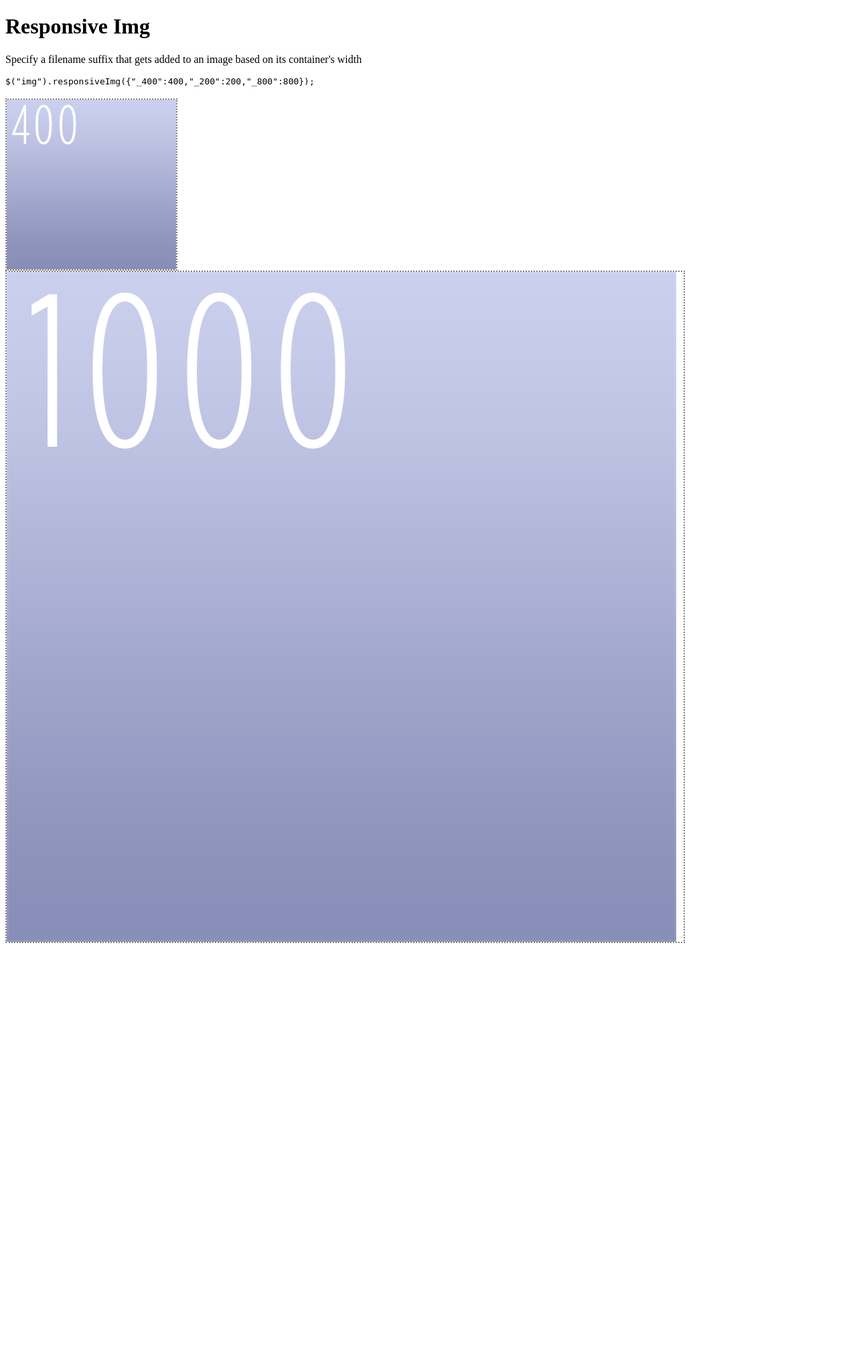
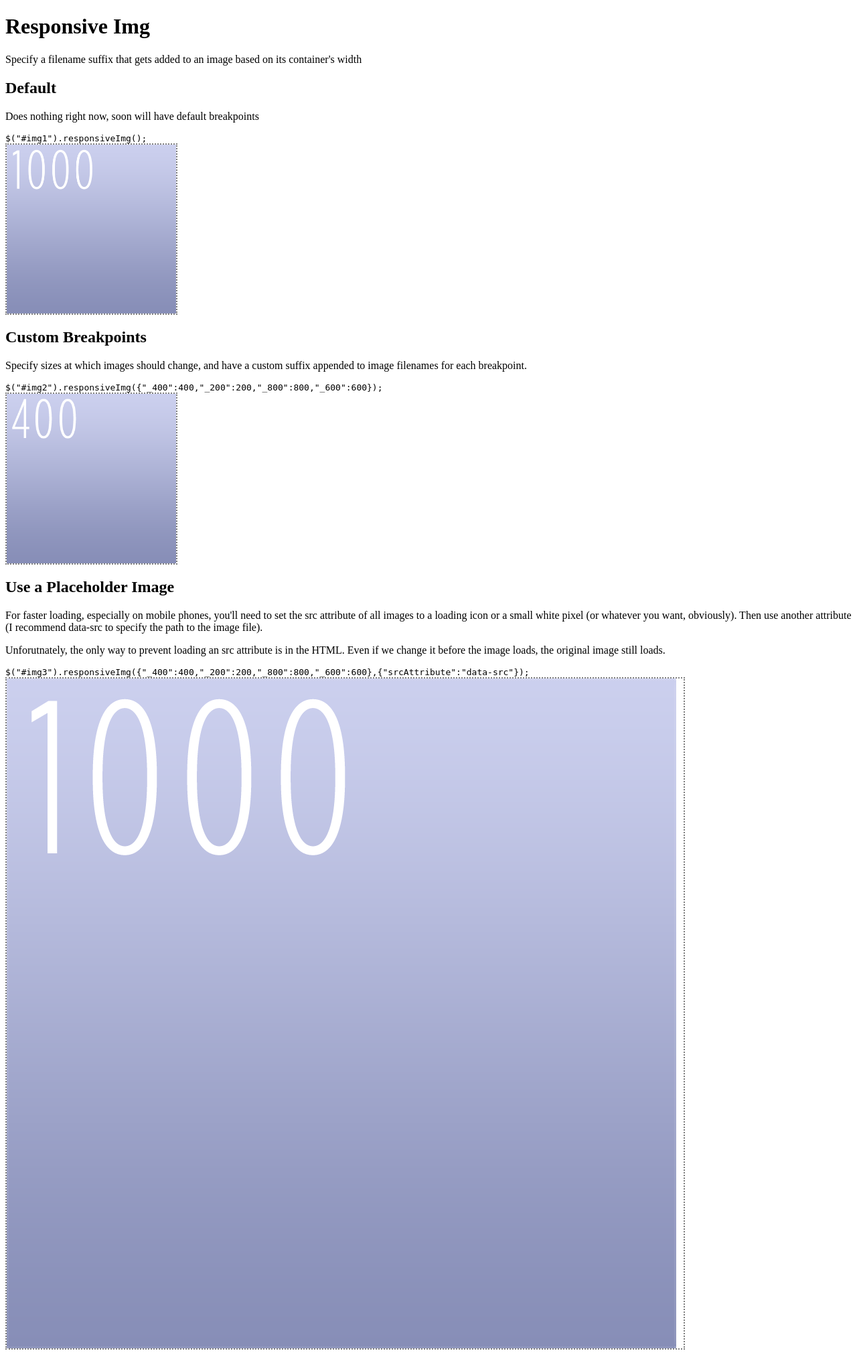
Before and after one commit to drewbrolik/Responsive-Img, a PHP site: page / in a window 1280 px wide. Shown: the whole page at 67% size. Before the commit the page ends 1408 px from the top, so only its background shows below. Run offline with PHP 8.4, Linux system fonts and the light colour scheme; some libraries are stand-ins or nearby versions.

Commit message:
Added a "loading image" option and updated examples

```diff
--- a/index.php
+++ b/index.php
@@ -15,9 +15,9 @@
 
 $(function() {
 
-	//$("img").responsiveImg();
-	$("img").responsiveImg({"_400":400,"_200":200,"_800":800,"_600":600});
-
+	$("#img1").responsiveImg();
+	$("#img2").responsiveImg({"_400":400,"_200":200,"_800":800,"_600":600});
+	$("#img3").responsiveImg({"_400":400,"_200":200,"_800":800,"_600":600},{"srcAttribute":"data-src"});
 
 });
 
@@ -26,15 +26,27 @@ $(function() {
 <h1>Responsive Img</h1>
 
 <p>Specify a filename suffix that gets added to an image based on its container's width</p>
-<code>$("img").responsiveImg({"_400":400,"_200":200,"_800":800});</code>
 
-<br /><br />
+<h2>Default</h2>
+<p>Does nothing right now, soon will have default breakpoints</p>
+<code>$("#img1").responsiveImg();</code>
+<div style="width:20%; border:2px dotted rgba(0,0,0,.5);">
+	<img id="img1" src="images/image.png" style="max-width:100%;" />
+</div>
 
+<h2>Custom Breakpoints</h2>
+<p>Specify sizes at which images should change, and have a custom suffix appended to image filenames for each breakpoint.</p>
+<code>$("#img2").responsiveImg({"_400":400,"_200":200,"_800":800,"_600":600});</code>
 <div style="width:20%; border:2px dotted rgba(0,0,0,.5);">
-	<img src="images/image.png" style="max-width:100%;" />
+	<img id="img2" src="images/image.png" style="max-width:100%;" />
 </div>
+
+<h2>Use a Placeholder Image</h2>
+<p>For faster loading, especially on mobile phones, you'll need to set the src attribute of all images to a loading icon or a small white pixel (or whatever you want, obviously). Then use another attribute (I recommend data-src to specify the path to the image file).</p>
+<p>Unforutnately, the only way to prevent loading an src attribute is in the HTML. Even if we change it before the image loads, the original image still loads.</p>
+<code>$("#img3").responsiveImg({"_400":400,"_200":200,"_800":800,"_600":600},{"srcAttribute":"data-src"});</code>
 <div style="width:80%; border:2px dotted rgba(0,0,0,.5);">
-	<img src="images/image.png" style="max-width:100%;" />
+	<img id="img3" src="images/ajax-loader.gif" data-src="images/image.png" style="max-width:100%;" />
 </div>
 
 </body>
--- a/js/responsiveImg.js
+++ b/js/responsiveImg.js
@@ -4,21 +4,22 @@
 
 		$(this).each(function() { //- do it for 'em all
 
+			var options = { //- set default options
+				srcAttribute : "src",
+				createNewImages : true
+			}
+			options = $.extend(options, additionalOptions ); //- override default options with user-supplied options
+
 			var $this = $(this); //- get this variable for later
 
-			var src = $this.attr("src"); //- get the original src attribute so we can always come back to it
+			var src = $this.attr(options.srcAttribute); //- get the original src attribute so we can always come back to it
 			var extension = src.split('.').pop(); //- get the file extension so we can add the suffix before the extension
 
-			$this.attr("src","#"); //- remove image src so it doesn't load (this might get fired after it loads, not sure yet)
+			//$this.attr("src",""); //- remove image src so it doesn't load (this might get fired after it loads, not sure yet)
 
 			//defaultBreakpoint = {"default":$this.parent().width()} //- add a "default" breakpoint at the original size (no suffix)
 			defaultBreakpoint = { "default":1000000 } //- set a "default" breakpoint for anything larger than the largest breakpoint
 			breakpoints = $.extend(breakpoints,defaultBreakpoint);
-
-			var options = { //- set default options
-				createNewImages : true
-			}
-			options = $.extend(options, additionalOptions ); //- override default options with user-supplied options
 
 			resizeImage($this,breakpoints,src,extension);
 
@@ -48,7 +49,6 @@
 		});
 
 		var newSrc = src.replace("."+extension,suffix+"."+extension); //- replace "dot extension" with "suffix dot extension"
-		$("#output").text(newSrc);
 		replaceImage($this,newSrc);
 
 	}
```
Also changed, not shown: images/ajax-loader.gif (added).
